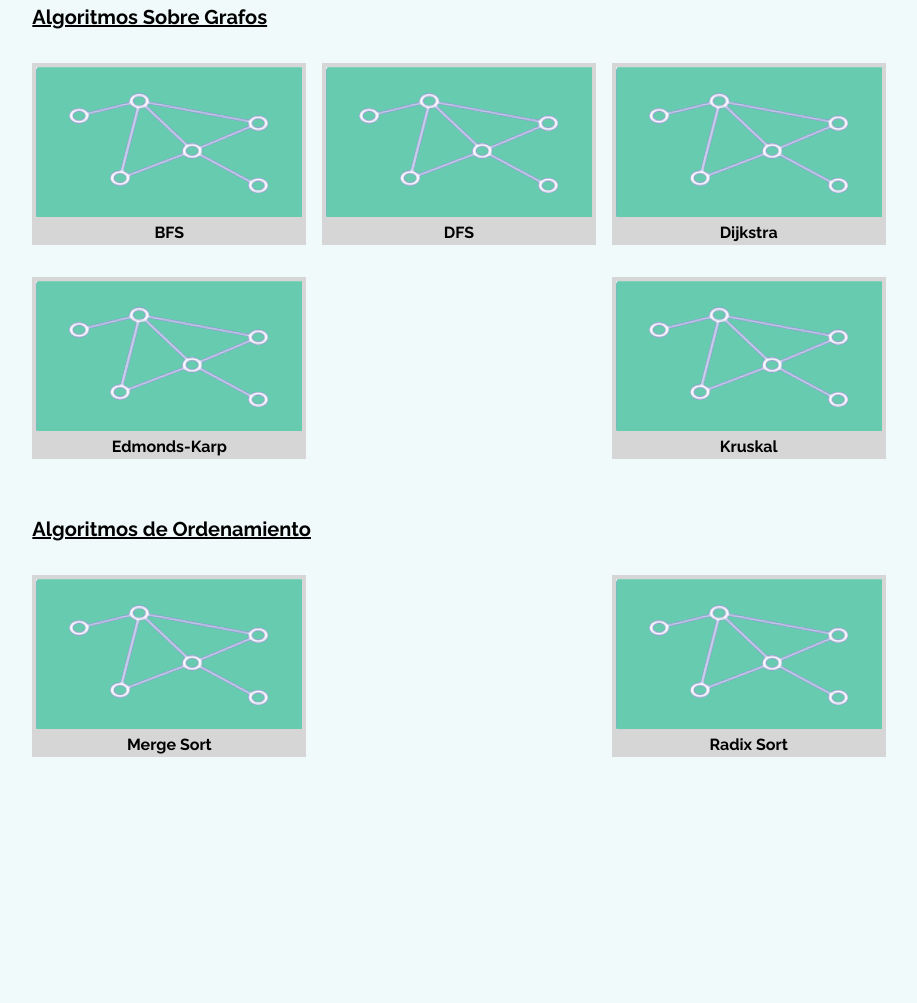
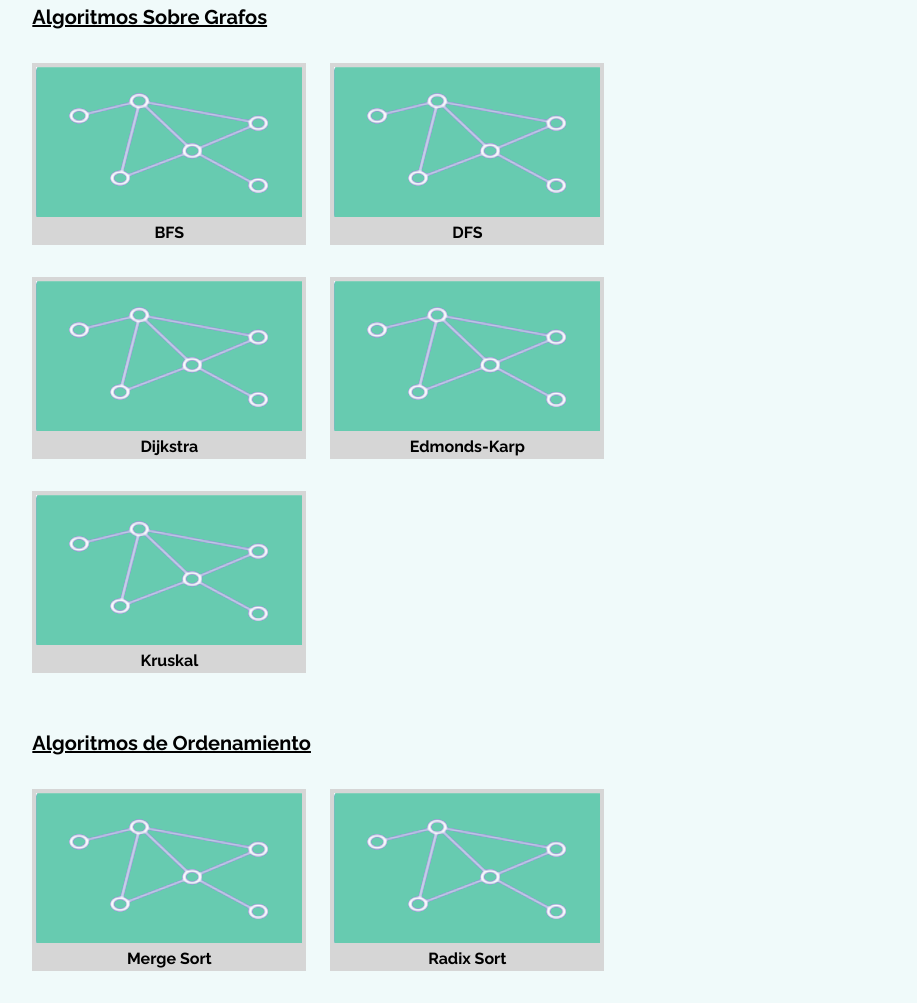
Before and after one commit to AugustoNicola/exactamente, a website with bundled scripts: page src/public/index.html in a window 1280 px wide. Shown: the part 417-1420 px from the top of the page, without its empty margins (181-1098 px from the left). Before the commit the page ends 1206 px from the top, so only its background shows below. Built offline with nearby package versions, Linux system fonts and the light colour scheme.

Commit message:
Estilo de orden para listado conceptos

```diff
--- a/src/public/assets/js/data/listado.js
+++ b/src/public/assets/js/data/listado.js
@@ -24,7 +24,7 @@ export default () => ({
 			titulo: "Kruskal",
 			url: "/contenidos/kruskal.html",
 			imagen: "thumbnail_kruskal.png"
-		}
+		},
 	],
 	listado_ordenamiento: [
 		{
--- a/src/public/components/tarjeta_concepto.html
+++ b/src/public/components/tarjeta_concepto.html
@@ -1,4 +1,4 @@
-<a x-data="{ titulo, url, imagen}" :href="url" class="flex flex-col justify-center items-center  bg-exGris hover:brightness-75 mb-8">
+<a x-data="{ titulo, url, imagen}" :href="url" class="flex flex-col justify-center items-center  bg-exGris hover:brightness-75 mb-8 mr-6">
 	<img class="m-1" :src="'/assets/images/'+imagen" alt="Imagen BFS">
 	<span class="text-center font-exTitulos font-bold" x-text="titulo"></span>
 </a>
--- a/src/public/index.html
+++ b/src/public/index.html
@@ -28,7 +28,7 @@
     <!-- Lista de Contenidos -->
     <div class="w-8/12 mx-auto mt-6">
       <h2 class="font-exTitulos text-black text-xl underline font-bold mb-8">Algoritmos Sobre Grafos</h2>
-      <div x-data="listado" class="flex flex-row flex-wrap justify-between">
+      <div x-data="listado" class="flex flex-row flex-wrap justify-start">
         <template x-for="concepto in listado_grafos" :key="concepto.titulo">
           <div hx-get="/components/tarjeta_concepto.html" hx-trigger="load" hx-target="this" x-data="{ ...concepto }"></div>
         </template>
@@ -36,7 +36,7 @@
     </div>
     <div class="w-8/12 mx-auto mt-6">
       <h2 class="font-exTitulos text-black text-xl underline font-bold mb-8">Algoritmos de Ordenamiento</h2>
-      <div x-data="listado" class="flex flex-row flex-wrap justify-between">
+      <div x-data="listado" class="flex flex-row flex-wrap justify-start">
         <template x-for="concepto in listado_ordenamiento" :key="concepto.titulo">
           <div hx-get="/components/tarjeta_concepto.html" hx-trigger="load" hx-target="this" x-data="{ ...concepto }"></div>
         </template>
```
Also changed, not shown: src/public/assets/css/styles.css.
